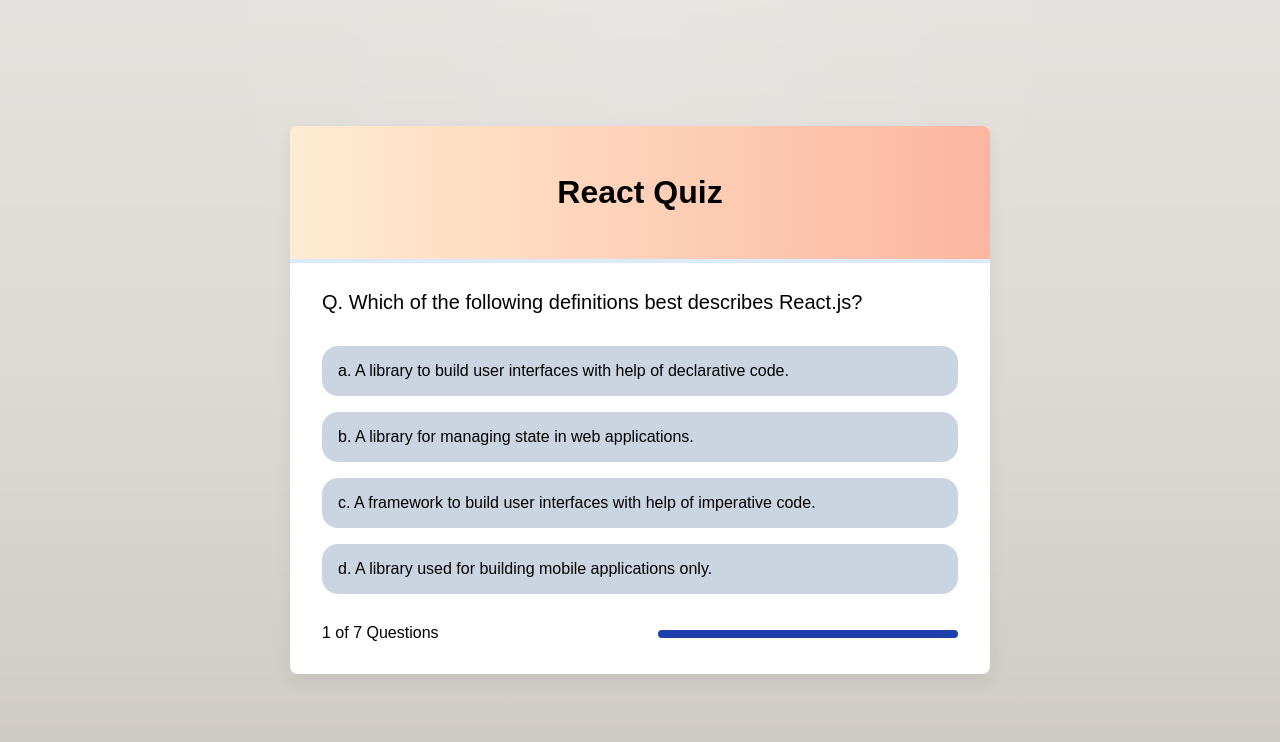
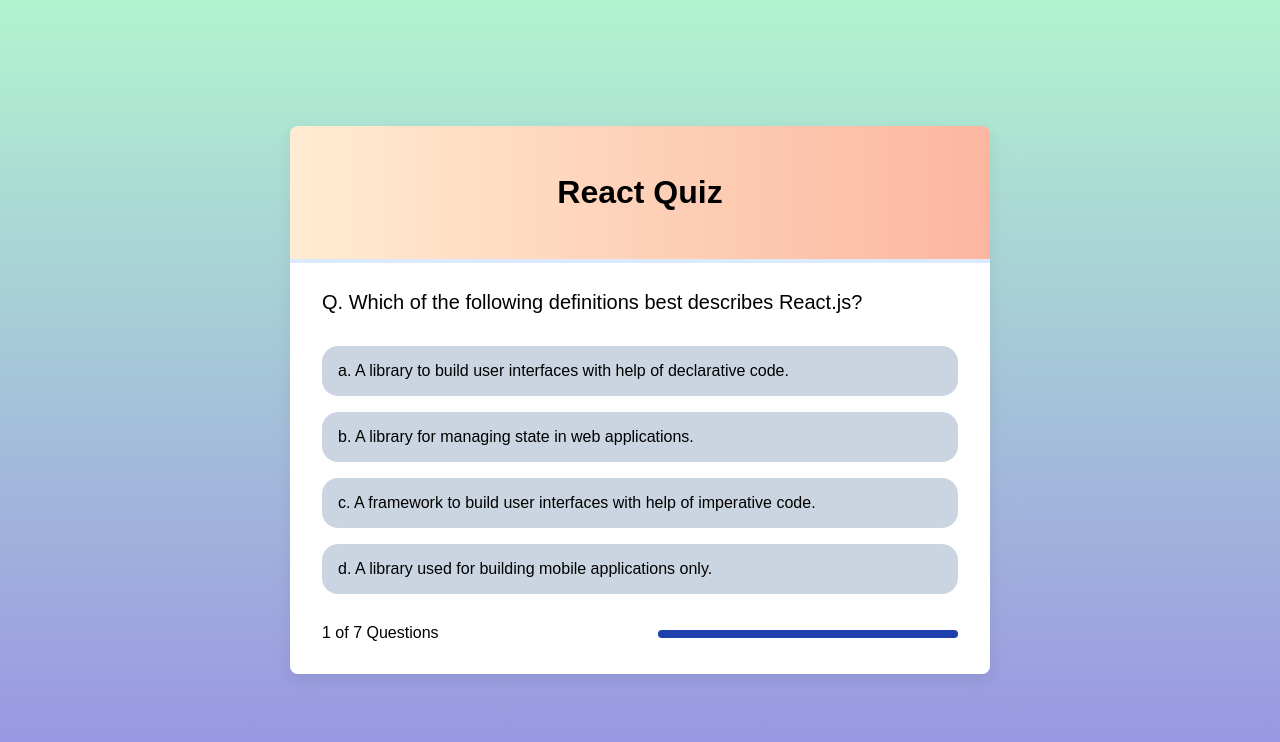
Before and after one commit to sample-react-projects/quiz-app, a React (Vite) app: page / in a window 1280 px wide. Shown: the top 742 px of the page. Built offline with nearby package versions, Linux system fonts and the light colour scheme.

Commit message:
Update background

```diff
--- a/src/index.scss
+++ b/src/index.scss
@@ -1,16 +1,6 @@
 body {
   background-blend-mode: soft-light, screen;
-  background-color: #dcd9d4;
-  background-image: linear-gradient(
-      to bottom,
-      rgba(255, 255, 255, 0.5) 0%,
-      rgba(0, 0, 0, 0.5) 100%
-    ),
-    radial-gradient(
-      at 50% 0%,
-      rgba(255, 255, 255, 0.1) 0%,
-      rgba(0, 0, 0, 0.5) 50%
-    );
+  background-image: linear-gradient(to top, #9890e3 0%, #b1f4cf 100%);
   font-family: Arial, Helvetica, sans-serif;
   margin: 0;
   min-height: 100svh;
```
